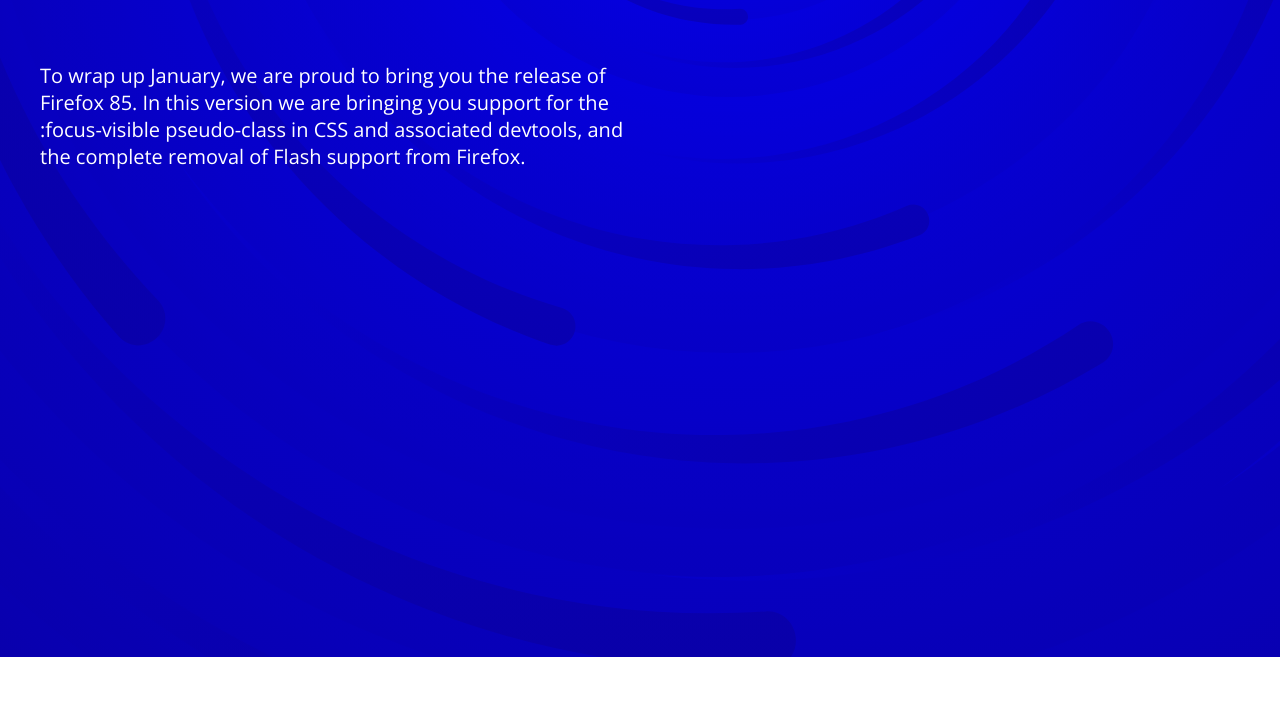
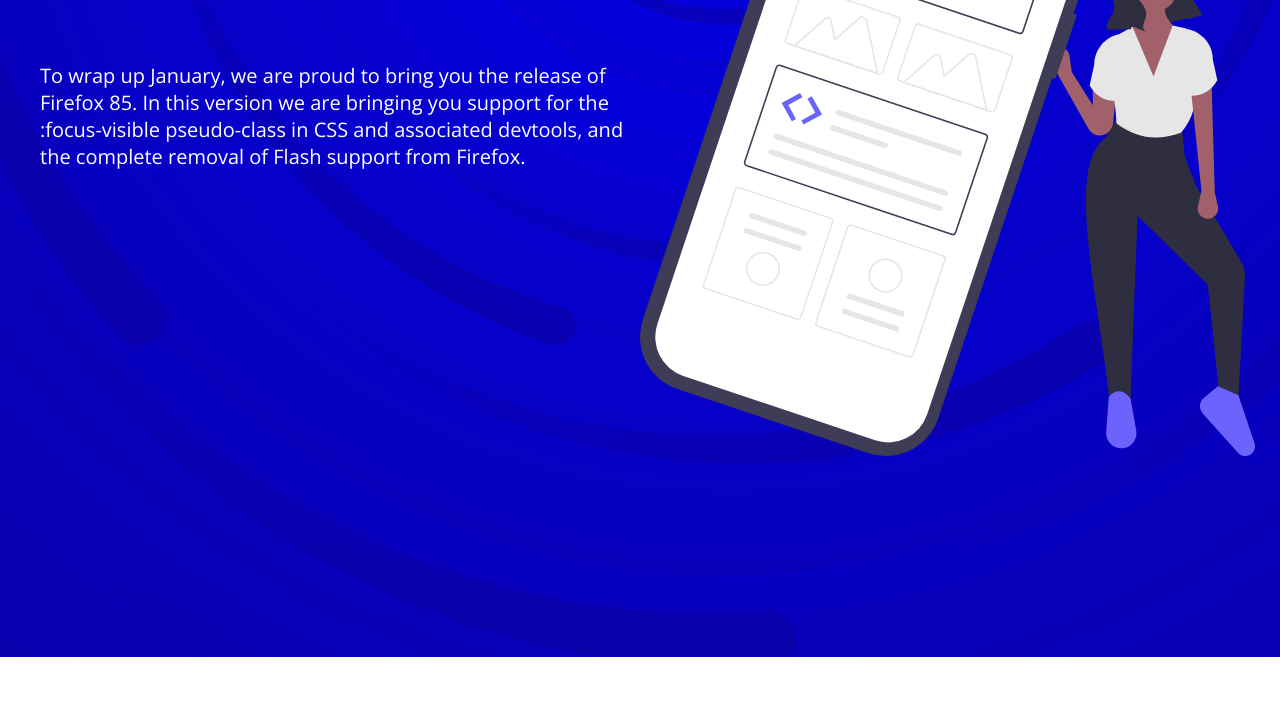
Before and after one commit to saulobarbosaa/LandingPage, a plain HTML site: page index.html in a window 1280 px wide. Shown: the part 303-1022 px from the top of the page. Drawn offline with nearby package versions, Linux system fonts and the light colour scheme; a web font is replaced by a local one.

Commit message:
Update index.html

```diff
--- a/index.html
+++ b/index.html
@@ -46,7 +46,7 @@
             <p>To wrap up January, we are proud to bring you the release of Firefox 85. In this version we are bringing you support for the :focus-visible pseudo-class in CSS and associated devtools, and the complete removal of Flash support from Firefox.      </p>
         </div>
         <div class="section1-img">
-            <img src="/landing-page-curso/img/undraw_my_code_snippets_lynx.svg" alt="Imagem">
+            <img src="/img/undraw_my_code_snippets_lynx.svg" alt="Imagem">
 
         </div>
      </div>
```
